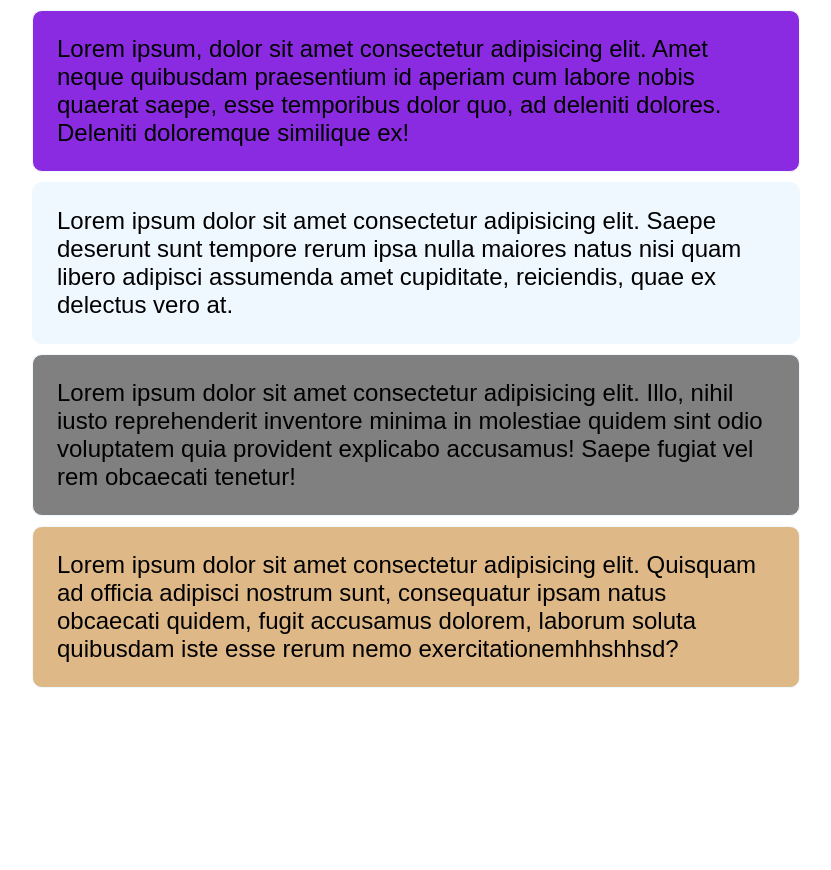
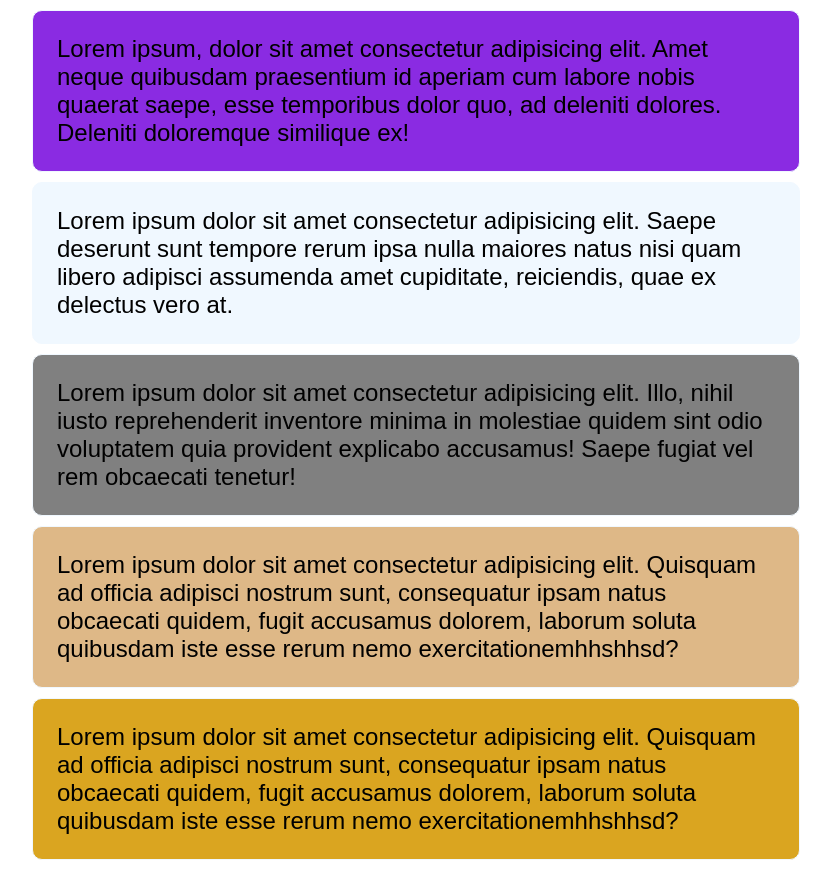
Before and after one commit to lartyef/responsivenes01, a plain HTML site: page index.html in a window 1280 px wide. Shown: the whole page, without its empty margins (224-1055 px from the left). Before the commit the page ends 800 px from the top, so only its background shows below. Drawn offline with Linux system fonts and the light colour scheme.

Commit message:
i added fifth container

```diff
--- a/index.html
+++ b/index.html
@@ -22,5 +22,8 @@
     <div class="fourth_container">
         <p>Lorem ipsum dolor sit amet consectetur adipisicing elit. Quisquam ad officia adipisci nostrum sunt, consequatur ipsam natus obcaecati quidem, fugit accusamus dolorem, laborum soluta quibusdam iste esse rerum nemo exercitationemhhshhsd?</p>
     </div>
+    <div class="fifth_container">
+        <p>Lorem ipsum dolor sit amet consectetur adipisicing elit. Quisquam ad officia adipisci nostrum sunt, consequatur ipsam natus obcaecati quidem, fugit accusamus dolorem, laborum soluta quibusdam iste esse rerum nemo exercitationemhhshhsd?</p>
+    </div>
 </body>
 </html>
--- a/style.css
+++ b/style.css
@@ -46,3 +46,13 @@ body {
     font-size: 1.5em;
 
 }
+.fifth_container {
+    width: 60%;
+    margin: 10px auto;
+    border: 1px solid aliceblue;
+    background-color: goldenrod;
+    border-radius: 10px;
+    padding: 1em;
+    font-size: 1.5em;
+
+}
```
